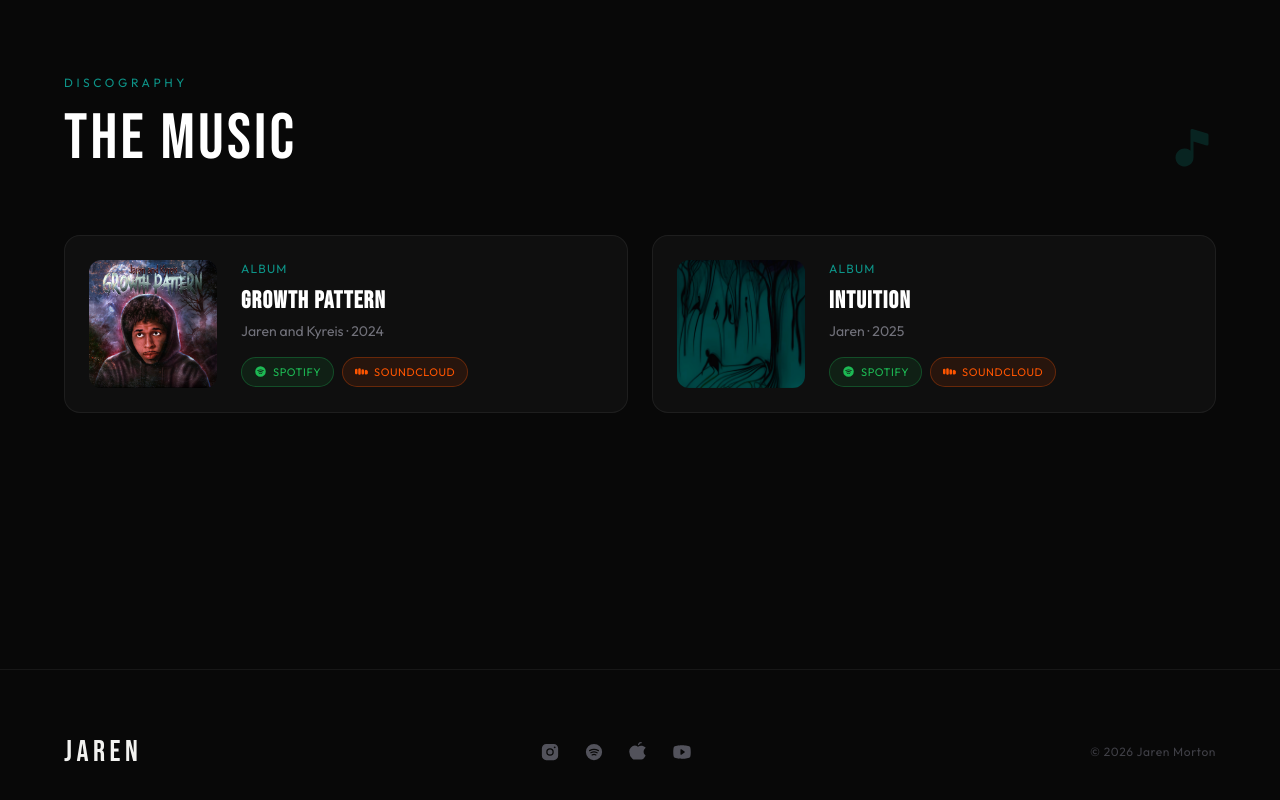
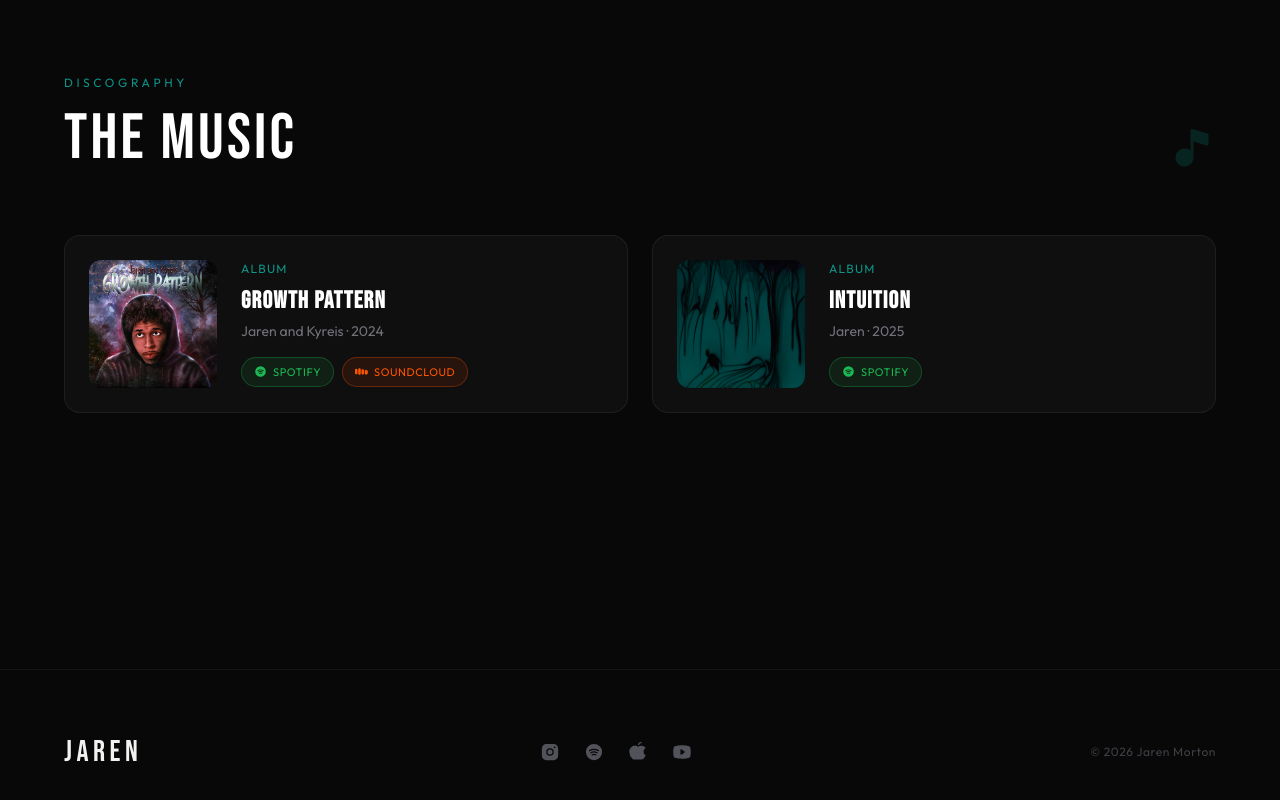
Before and after one commit to joshuamt888/jaren-morton, a Next.js app: page / in a window 1280 px wide. Shown: the part 2704-3504 px from the top of the page. Built offline with nearby package versions, Linux system fonts and the light colour scheme.

Commit message:
Fix TS errors in discography, Intuition live links

```diff
--- a/components/Discography.tsx
+++ b/components/Discography.tsx
@@ -96,14 +96,6 @@ export default function Discography() {
                   <span className="text-xs tracking-widest uppercase" style={{ color: '#0d9488' }}>
                     {release.type}
                   </span>
-                  {'upcoming' in release && release.upcoming && (
-                    <span
-                      className="text-[10px] px-2 py-0.5 rounded-full tracking-wider"
-                      style={{ background: 'rgba(13,148,136,0.15)', color: '#0d9488', border: '1px solid rgba(13,148,136,0.3)' }}
-                    >
-                      UPCOMING
-                    </span>
-                  )}
                 </div>
                 <h3
                   className="text-xl md:text-2xl font-bold text-white truncate mb-1"
@@ -116,11 +108,10 @@ export default function Discography() {
                 </p>
 
                 {/* Streaming links */}
-                {!('upcoming' in release && release.upcoming) && (
                 <div className="flex flex-wrap items-center gap-2">
-                    {'spotify' in release && release.spotify && (
+                  {release.spotify !== '#' && (
                     <a
-                        href={release.spotify as string}
+                      href={release.spotify}
                       target="_blank"
                       rel="noopener noreferrer"
                       onClick={e => e.stopPropagation()}
@@ -135,6 +126,7 @@ export default function Discography() {
                       SPOTIFY
                     </a>
                   )}
+                  {release.soundcloud !== '#' && (
                     <a
                       href={release.soundcloud}
                       target="_blank"
@@ -152,8 +144,8 @@ export default function Discography() {
                       </svg>
                       SOUNDCLOUD
                     </a>
+                  )}
                 </div>
-                )}
               </div>
             </div>
 
```
Lines whose indentation alone changed are shown as unchanged.
